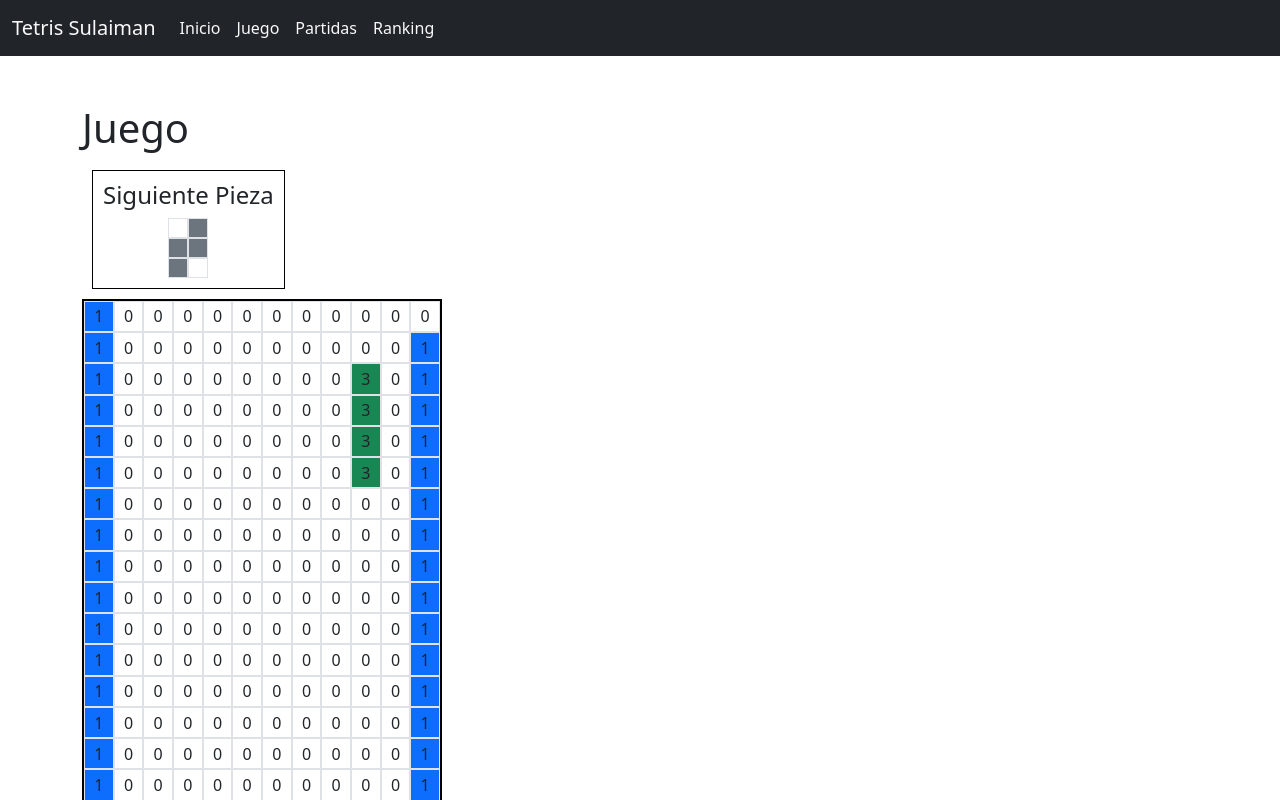
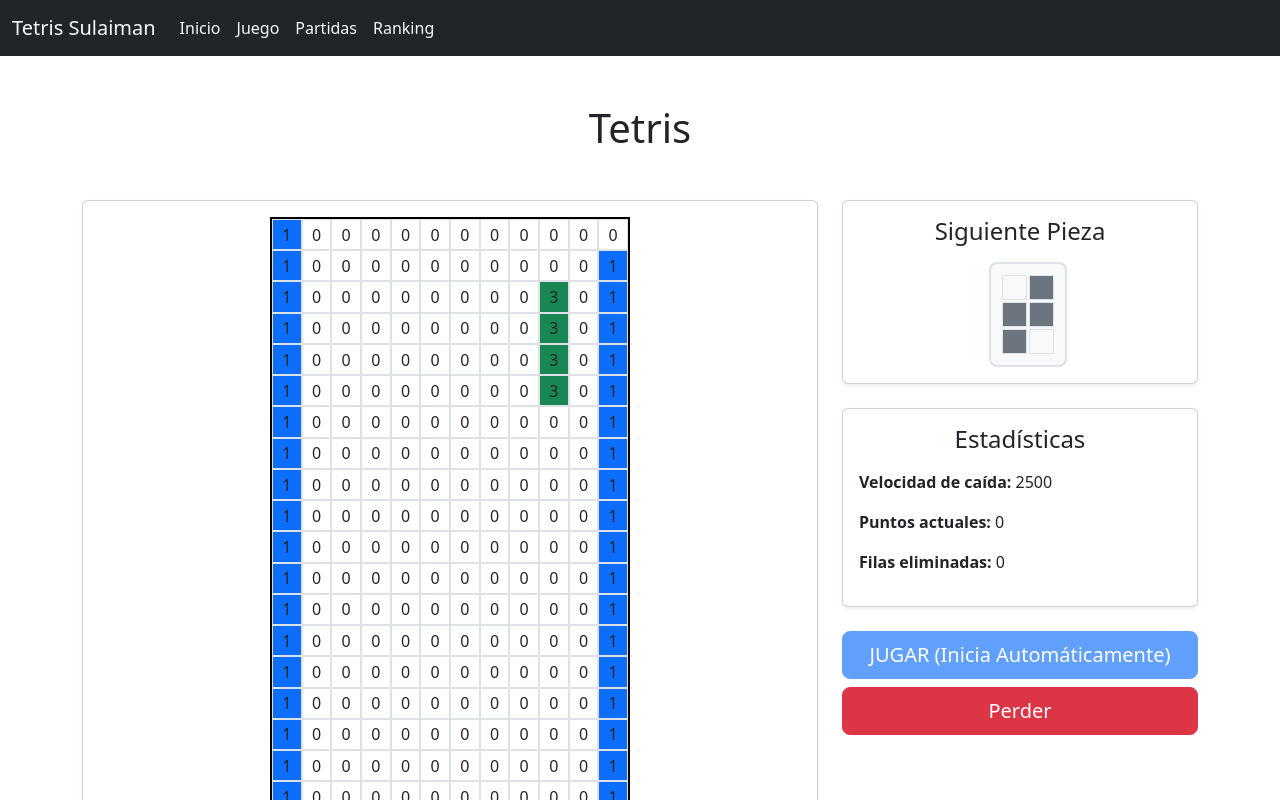
Before and after one commit to SulaimanTahaSantos/ProyectoTetrisSulaiman, a React (Vite) app: page /Juego in a window 1280 px wide. Shown: the top 800 px of the page. Built offline with nearby package versions, Linux system fonts and the light colour scheme.

Commit message:
Una parte hecha del diseno

```diff
--- a/src/components/GameOver.jsx
+++ b/src/components/GameOver.jsx
@@ -1,4 +1,4 @@
-// Toast.js
+
 import React from "react";
 import { Toast, ToastContainer } from "react-bootstrap";
 
--- a/src/components/views/Inicio.jsx
+++ b/src/components/views/Inicio.jsx
@@ -1,9 +1,12 @@
 import React from "react";
 import { Container, Row, Col, Card, ListGroup, Button, Image } from 'react-bootstrap';
+import { useNavigate } from "react-router-dom";
 import 'bootstrap/dist/css/bootstrap.min.css';
 import AppMenu from "../AppMenu";
 
 const Inicio = () => {
+let navigate = useNavigate();
+
   return (
     <>
      <AppMenu/>
@@ -44,7 +47,7 @@ const Inicio = () => {
               </div>
 
               <div className="text-center mt-4">
-                <Button variant="primary" size="lg">
+                <Button variant="primary" size="lg" onClick={() => navigate('/Juego')}>
                   Empezar Juego
                 </Button>
               </div>
--- a/src/components/views/Juego.jsx
+++ b/src/components/views/Juego.jsx
@@ -1,5 +1,5 @@
 import React, { useState, useEffect } from "react";
-import { Container, Button } from "react-bootstrap";
+import { Container, Row, Col, Button, Card } from "react-bootstrap"
 import { useNavigate } from "react-router-dom";
 import { usePartidas } from "../../context/PartidasContext";
 import AppMenu from "../AppMenu";
@@ -371,41 +371,64 @@ const bajar = () => {
       <AppMenu />
       <GameOver show={gameOver} message="¡Has perdido la partida!" />
 
-      <Container>
-        <h1 className="mt-5">Juego</h1>
-        <div onClick={cambiarPieza} style={{ border: "1px solid black", padding: "10px", margin: "10px", display: "inline-block" }}>
-  <h4>Siguiente Pieza</h4>
-  {piezaSiguiente && piezaSiguiente.matriz.map((fila, filaIndex) => (
-    <div key={filaIndex} style={{ display: "flex", justifyContent: "center" }}>
+      <Container className="py-5">
+        <h1 className="text-center mb-5">Tetris</h1>
+        <Row>
+          <Col md={8}>
+            <Card className="shadow-sm">
+              <Card.Body className="d-flex justify-content-center align-items-center">
+                <Panel grid={arrayCasillas} />
+              </Card.Body>
+            </Card>
+          </Col>
+          <Col md={4}>
+            <Card className="shadow-sm mb-4">
+              <Card.Body>
+                <h4 className="text-center mb-3">Siguiente Pieza</h4>
+                <div onClick={cambiarPieza} className="siguientePieza">
+                  {piezaSiguiente &&
+                    piezaSiguiente.matriz.map((fila, filaIndex) => (
+                      <div key={filaIndex} className="d-flex justify-content-center">
                         {fila.map((celda, celdaIndex) => (
-        <div key={celdaIndex} style={{
-          width: "20px",
-          height: "20px",
-          border: "1px solid black"
-        }}
-        className={`border ${celda === 0 ? 'bg-white' : colorPieza(celda)}`}
+                          <div
+                            key={celdaIndex}
+                            className={`celdasDeLaSiguientePieza ${celda === 0 ? "bg-light" : colorPieza(celda)}`}
                           ></div>
                         ))}
                       </div>
                     ))}
                 </div>
+              </Card.Body>
+            </Card>
+            <Card className="shadow-sm mb-4">
+              <Card.Body>
+                <h4 className="text-center mb-3">Estadísticas</h4>
 
-        <Panel grid={arrayCasillas} />
-        <p>Tiempo para la próxima pieza: {tiempoRestante} s</p>
-        <p>velocidad de caida : {velocidadCaida}</p>
-        <p>Puntos actuales: {puntos}</p>
-        <p>Filas eliminadas: {filasEliminadas}</p>
-        <div>
-          <Button className="mt-3" disabled>
+                <p>
+                  <strong>Velocidad de caída:</strong> {velocidadCaida}
+                </p>
+                <p>
+                  <strong>Puntos actuales:</strong> {puntos}
+                </p>
+                <p>
+                  <strong>Filas eliminadas:</strong> {filasEliminadas}
+                </p>
+              </Card.Body>
+            </Card>
+            <div className="d-grid gap-2">
+              <Button variant="primary" size="lg" disabled>
                 JUGAR (Inicia Automáticamente)
               </Button>
-          <Button className="mt-3"  onClick={() => setGameOver(true)} >
-            perder
+              <Button variant="danger" size="lg" onClick={() => setGameOver(true)}>
+                Perder
               </Button>
             </div>
+          </Col>
+        </Row>
       </Container>
     </>
-  );
+  )
+
 };
 
 export default Juego;
--- a/src/index.css
+++ b/src/index.css
@@ -59,3 +59,27 @@ button:focus-visible {
         background-color: #f9f9f9;
     }
 }
+.siguientePieza {
+    display: inline-block;
+    border: 2px solid #dee2e6;
+    padding: 10px;
+    border-radius: 8px;
+    background-color: #f8f9fa;
+    margin-left: 130px;
+
+
+  }
+
+  .celdasDeLaSiguientePieza {
+    width: 25px;
+    height: 25px;
+    border: 1px solid #dee2e6;
+    margin: 1px;
+  }
+
+  @media (max-width: 768px) {
+    .next-piece-cell {
+      width: 20px;
+      height: 20px;
+    }
+  }
```
Lines whose indentation alone changed are shown as unchanged.
